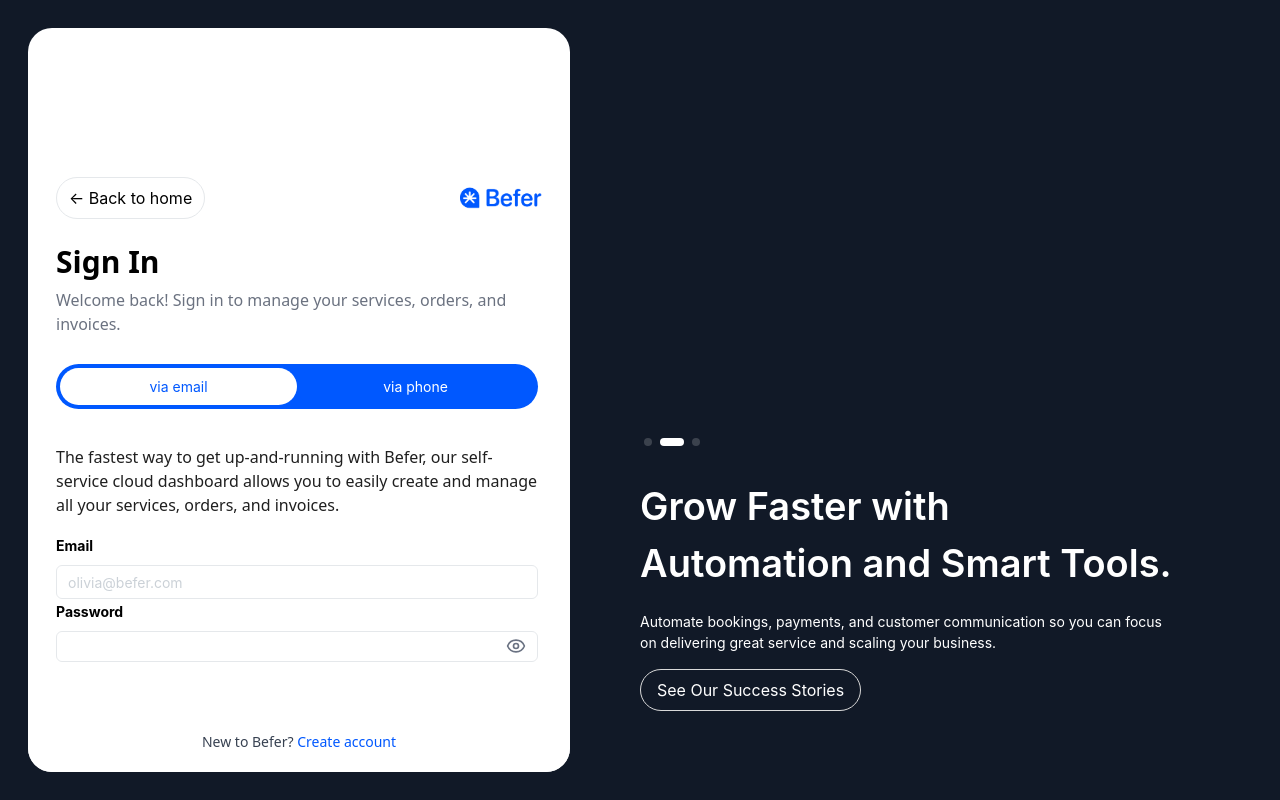
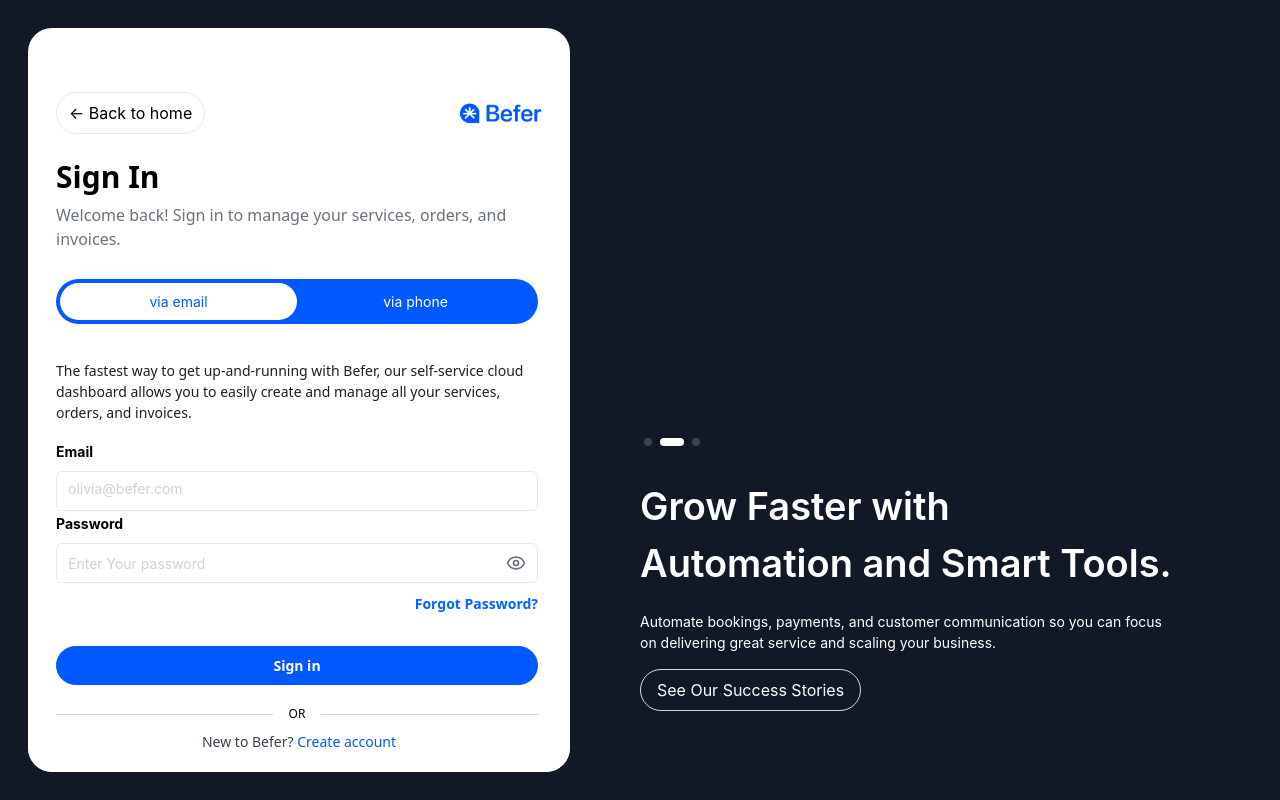
Before and after one commit to Zartasha-kanwal/befer.co-task, a Next.js app: page /login in a window 1280 px wide. Built offline with nearby package versions, Linux system fonts and the light colour scheme; a web font is replaced by a local one.

Commit message:
Refined login page

```diff
--- a/src/Components/Button.tsx
+++ b/src/Components/Button.tsx
@@ -1,12 +1,15 @@
 import React from "react";
 interface ButtonProps {
   text: string;
+  onClick?: () => void; // optional click handler
 }
-const Button: React.FC<ButtonProps> = ({text}) => {
+
+const Button: React.FC<ButtonProps> = ({ text, onClick }: ButtonProps) => {
   return (
     <div>
-      <button className="w-full p-[8px] text-[14px] font-[600] font-sans bg-[#0058ff] text-white hover:bg-white hover:text-[#0058ff] transition-colors rounded-[99px] cursor-pointer border border-[#0058ff]">
+      <button  onClick={onClick} className="w-full p-[8px] text-[14px] font-[600] font-sans bg-[#0058ff] text-white hover:bg-white hover:text-[#0058ff] transition-colors rounded-[99px] cursor-pointer border border-[#0058ff]">
        {text}
+
       </button>
     </div>
   );
--- a/src/Components/Pages/Login.tsx
+++ b/src/Components/Pages/Login.tsx
@@ -1,5 +1,5 @@
 "use client";
-import { useState } from "react";
+import { useEffect, useRef, useState } from "react";
 import logo from "../Assets/Images/Logo.png";
 import Google from "../Assets/Images/Google.svg";
 import US_flag from "../Assets/Images/united-states-flag-icon.png";
@@ -34,15 +34,73 @@ const carousel = [
 const Login = () => {
   const [activeTab, setActiveTab] = useState<"email" | "phone">("email");
   const [showPassword, setShowPassword] = useState(false);
+  const [password, setPassword] = useState("");
+  const [email, setEmail] = useState("");
+  const [emailError, setEmailError] = useState("");
+  const [phone, setPhone] = useState("");
   const router = useRouter();
+  const containerRef = useRef<HTMLDivElement>(null);
+  const scrollRef = useRef<HTMLDivElement>(null);
+  const [scrollHeight, setScrollHeight] = useState<number | undefined>(
+    undefined
+  );
+
+  useEffect(() => {
+    const updateHeight = () => {
+      if (containerRef.current && scrollRef.current) {
+        const container = containerRef.current;
+        const scrollable = scrollRef.current;
+
+        const containerHeight = container.clientHeight;
+        const scrollTopOffset = scrollable.offsetTop;
+        const footerHeight = 60;
+        const availableHeight =
+          containerHeight - scrollTopOffset - footerHeight;
+
+        setScrollHeight(availableHeight);
+      }
+    };
+
+    updateHeight();
+    window.addEventListener("resize", updateHeight);
+    return () => window.removeEventListener("resize", updateHeight);
+  }, []);
 
   const handleClick = () => {
     router.push("/#home"); // navigate to home
   };
+
+  const handlePhoneChange = (e: React.ChangeEvent<HTMLInputElement>) => {
+    let value = e.target.value.replace(/\D/g, "");
+    if (value.length > 10) value = value.slice(0, 10);
+    setPhone(value);
+  };
+
+  const handleSendVerification = () => {
+    console.log("Phone number submitted:", phone);
+    setPhone(""); // clear input
+  };
+
+  const handleSignIn = () => {
+    // Email validation
+    if (!email.includes("@")) {
+      setEmailError("Email must contain '@'");
+    } else {
+      setEmailError("");
+
+      // Clear
+      setEmail("");
+      setPassword("");
+    }
+  };
+
   return (
     <>
-      <section className="flex flex-row p-7 h-screen justify-center lg:justify-normal gap-[70px]">
-        <div className="relative bg-[#FFF] py-[24px] px-[28px] w-full rounded-3xl flex items-center justify-center ">
+      <section
+        ref={containerRef}
+        className="flex flex-row p-7 h-screen justify-center lg:justify-normal gap-[70px]"
+      >
+        <div className="relative bg-[#FFF] py-[24px] px-[28px] w-full rounded-3xl flex items-start justify-center overflow-hidden">
           <div className="pt-[40px] flex flex-col items-center justify-center max-w-[550px] w-full ">
             <div className="flex flex-row items-center justify-between pb-[8px]  w-full">
               <div
@@ -61,13 +119,18 @@ const Login = () => {
               <h2 className="mb-[4px] text-[30px] font-[700] text-start font-sans">
                 Sign In
               </h2>
+
               <span className="text-[#6B7280] font-[16px] font-sans">
                 Welcome back! Sign in to manage your services, orders, and
                 invoices.
               </span>
             </div>
 
-            <div className="w-full flex flex-col gap-[16px] mt-[12px] pr-[4px]  overflow-y-auto h-[300px]  ">
+            <div
+              ref={scrollRef}
+              className="w-full flex flex-col gap-[16px] mt-[12px] pr-[4px] overflow-y-auto"
+              style={{ maxHeight: scrollHeight }}
+            >
               <div className="mb-[20px] p-[4px] bg-[#0058FF] rounded-[30px] flex w-full">
                 <button
                   onClick={() => setActiveTab("email")}
@@ -94,7 +157,7 @@ const Login = () => {
               {activeTab === "email" ? (
                 <div className="flex flex-col gap-[16px] ">
                   {" "}
-                  <p className="text-[16px] text-[#1F1F1F] font-sans ">
+                  <p className="text-[14px] text-[#1F1F1F] font-sans ">
                     The fastest way to get up-and-running with Befer, our
                     self-service cloud dashboard allows you to easily create and
                     manage all your services, orders, and invoices.
@@ -103,23 +166,35 @@ const Login = () => {
                     <div className="pb-[8px]">
                       <label className="text-[14px] font-bold">Email</label>
                     </div>
-                    <div className="py-[4px] pl-[11px] pr-[40px] border border-[#e5e8eb] rounded-[6px]">
+                    <div className="py-[4px] pl-[11px] pr-[40px] border border-[#e5e8eb] rounded-[6px] h-[40px]">
                       <input
                         type="email"
                         placeholder="olivia@befer.com"
-                        className="text-[14px] placeholder:text-[#cbd1d7] text-ellipsis outline-none w-full "
+                        value={email}
+                        onChange={(e) => setEmail(e.target.value)}
+                        className="text-[14px] placeholder:text-[#cbd1d7] text-ellipsis outline-none w-full"
                       />
                     </div>
+
+                    {emailError && (
+                      <p className="text-red-500 text-[12px] mt-[4px]">
+                        {emailError}
+                      </p>
+                    )}
 
                     <div className="pb-[8px]">
                       <label className="text-[14px] font-bold">Password</label>
                     </div>
 
-                    <div className="py-[4px] px-[11px] flex gap-2 items-center justify-between border border-[#e5e8eb] rounded-[6px]">
+                    <div className="py-[4px] px-[11px] flex gap-2 items-center justify-between border border-[#e5e8eb] rounded-[6px] h-[40px]">
                       <input
+                        placeholder="Enter Your password"
                         type={showPassword ? "text" : "password"}
-                        className="text-[14px] text-ellipsis outline-none w-full"
+                        value={password}
+                        onChange={(e) => setPassword(e.target.value)}
+                        className="text-[14px] text-ellipsis outline-none w-full placeholder:text-[#cbd1d7]"
                       />
+
                       <button
                         type="button"
                         onClick={() => setShowPassword(!showPassword)}
@@ -170,7 +245,7 @@ const Login = () => {
                     </h5>
 
                     <div className="flex flex-col gap-[20px]">
-                      <Button text="Sign in" />
+                      <Button text="Sign in" onClick={handleSignIn} />
                       <div className="flex items-center ">
                         <span className="flex-grow border-t border-gray-300"></span>
                         <span className="mx-4 text-black font-medium text-[12px] font-sans">
@@ -206,7 +281,7 @@ const Login = () => {
                       Phone Number
                     </label>
 
-                    <div className="flex gap-4 border border-[#e5e8eb] h-[40px]">
+                    <div className="flex gap-4 border border-[#e5e8eb] h-[40px] rounded-[6px]">
                       <div className="flex items-center justify-center px-[8px] border-r border-[#e5e8eb]">
                         <Image
                           src={US_flag}
@@ -217,12 +292,17 @@ const Login = () => {
                       <input
                         type="text"
                         placeholder="+1"
-                        className="outline-none w-full"
+                        value={phone}
+                        onChange={handlePhoneChange}
+                        className="outline-none w-full  rounded px-2 py-1"
                       />
                     </div>
 
                     <div className="mt-[32px]">
-                      <Button text="Send Verification Code" />
+                      <Button
+                        text="Send Verification Code"
+                        onClick={handleSendVerification}
+                      />
                     </div>
                   </div>
 
```
